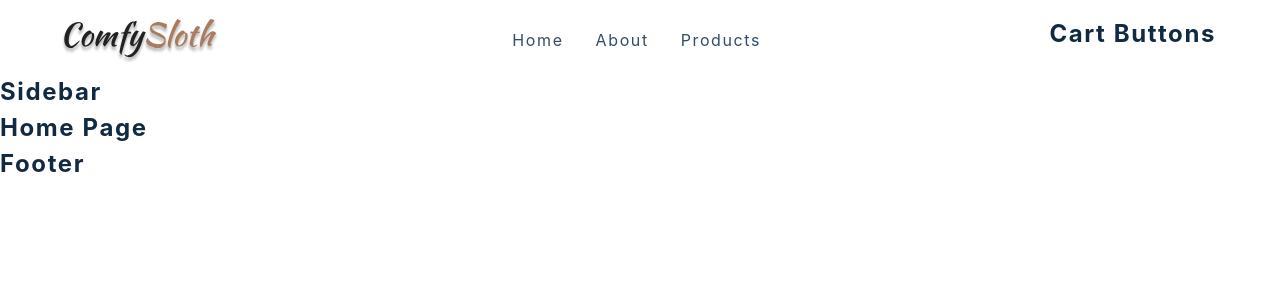
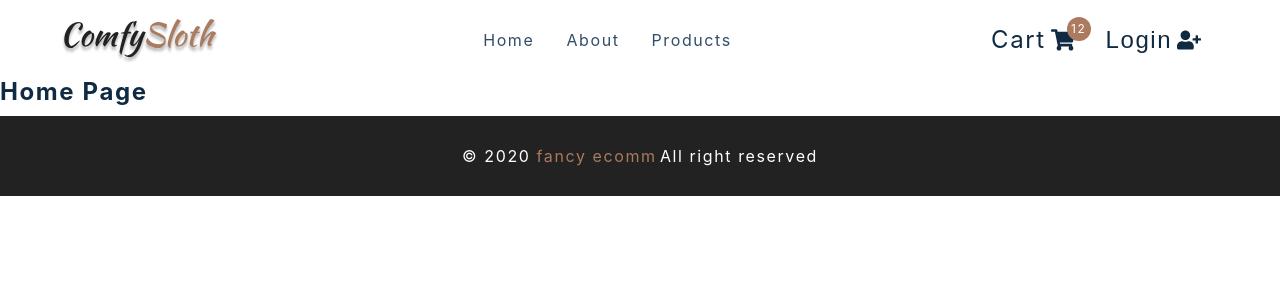
Before and after one commit to JeanSoro/reactfancystylesecom, a React (Create React App) app: page / in a window 1280 px wide. Shown: the top 300 px of the page. Built offline with nearby package versions, Linux system fonts and the light colour scheme; the HTML template or start-up script is replaced by a standard one.

Commit message:
Added sidebar component visuals

```diff
--- a/src/components/CartButtons.js
+++ b/src/components/CartButtons.js
@@ -7,7 +7,22 @@
 import { useUserContext } from '../context/user_context'
 
 const CartButtons = () => {
-  return <h4>cart buttons </h4>
+  return (
+    <Wrapper className="cart-btn-wrapper">
+      <Link to="/cart" className="cart-btn">
+        Cart
+        <span className="cart-container">
+          <FaShoppingCart />
+          <span className="cart-value">
+            12
+          </span>
+        </span>
+      </Link>
+      <button type="button" className="auth-btn">
+        Login <FaUserPlus />
+      </button>
+    </Wrapper>
+  )
 }
 
 const Wrapper = styled.div`
--- a/src/components/Footer.js
+++ b/src/components/Footer.js
@@ -1,7 +1,18 @@
 import React from 'react'
 import styled from 'styled-components'
+
+
+
 const Footer = () => {
-  return <h4>footer</h4>
+  return (
+    <Wrapper>
+      <h5>
+        &copy; {new Date().getFullYear()}
+        <span> fancy ecomm</span>
+      </h5>
+      <h5>All right reserved</h5>
+    </Wrapper>
+  )
 }
 
 const Wrapper = styled.footer`
--- a/src/components/Sidebar.js
+++ b/src/components/Sidebar.js
@@ -9,7 +9,32 @@
 import { useUserContext } from '../context/user_context'
 
 const Sidebar = () => {
-  return <h4>sidebar</h4>
+  const isOpen = false;
+  return (
+    <SidebarContainer>
+      <aside className={`${isOpen ? 'sidebar show-sidebar' : 'sidebar'}`}>
+        <div className="sidebar-header">
+          <img src={logo} className='logo' alt="logo store" />
+          <button className="close-btn" type="button">
+            <FaTimes />
+          </button>
+        </div>
+        <ul className="links">
+          {links.map(({ id, text, url }) => {
+            return (
+              <li key={id}>
+                <Link to={url}>{text}</Link>
+              </li>
+            )
+          })}
+          <li>
+            <Link to="/checkout">checkout</Link>
+          </li>
+        </ul>
+        <CartButtons />
+      </aside>
+    </SidebarContainer>
+  )
 }
 
 const SidebarContainer = styled.div`
```
